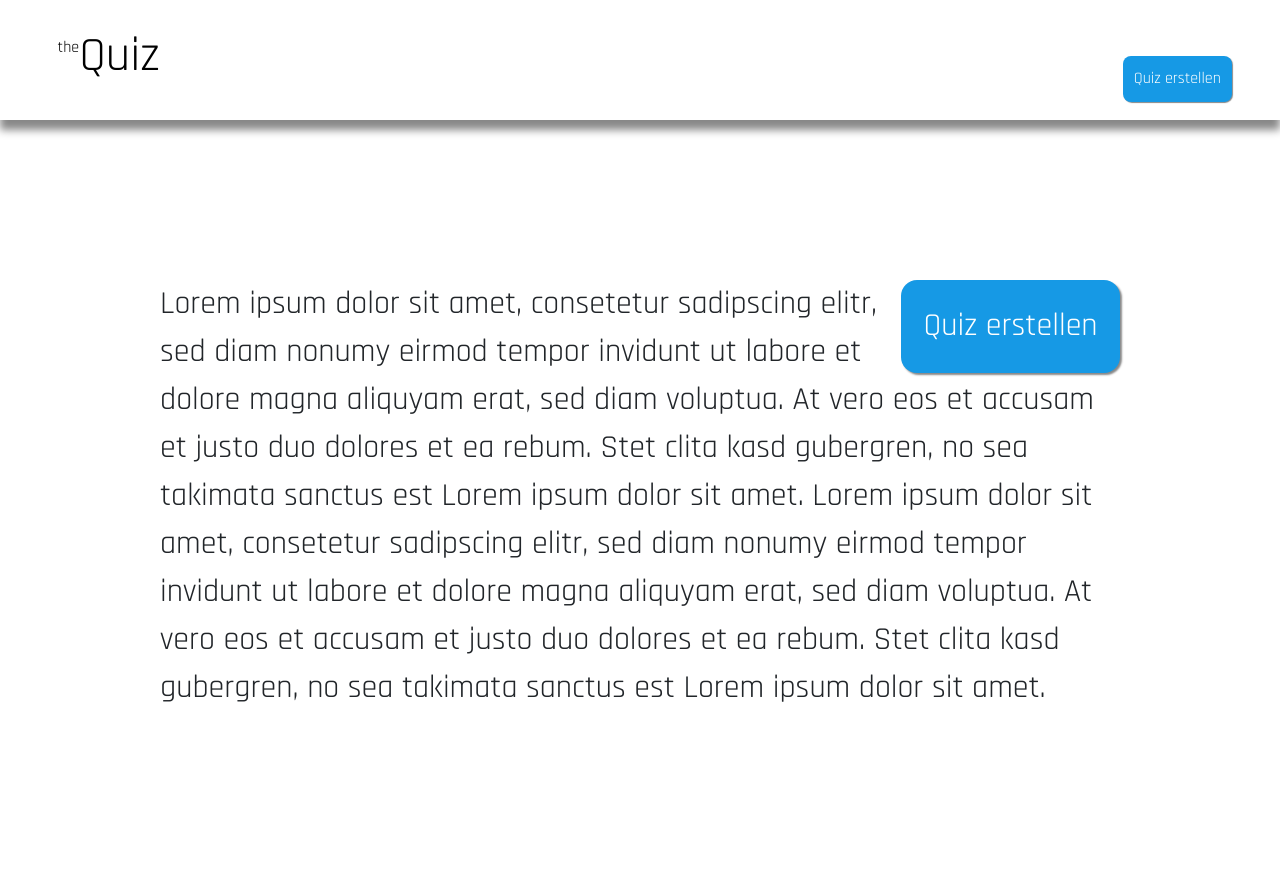
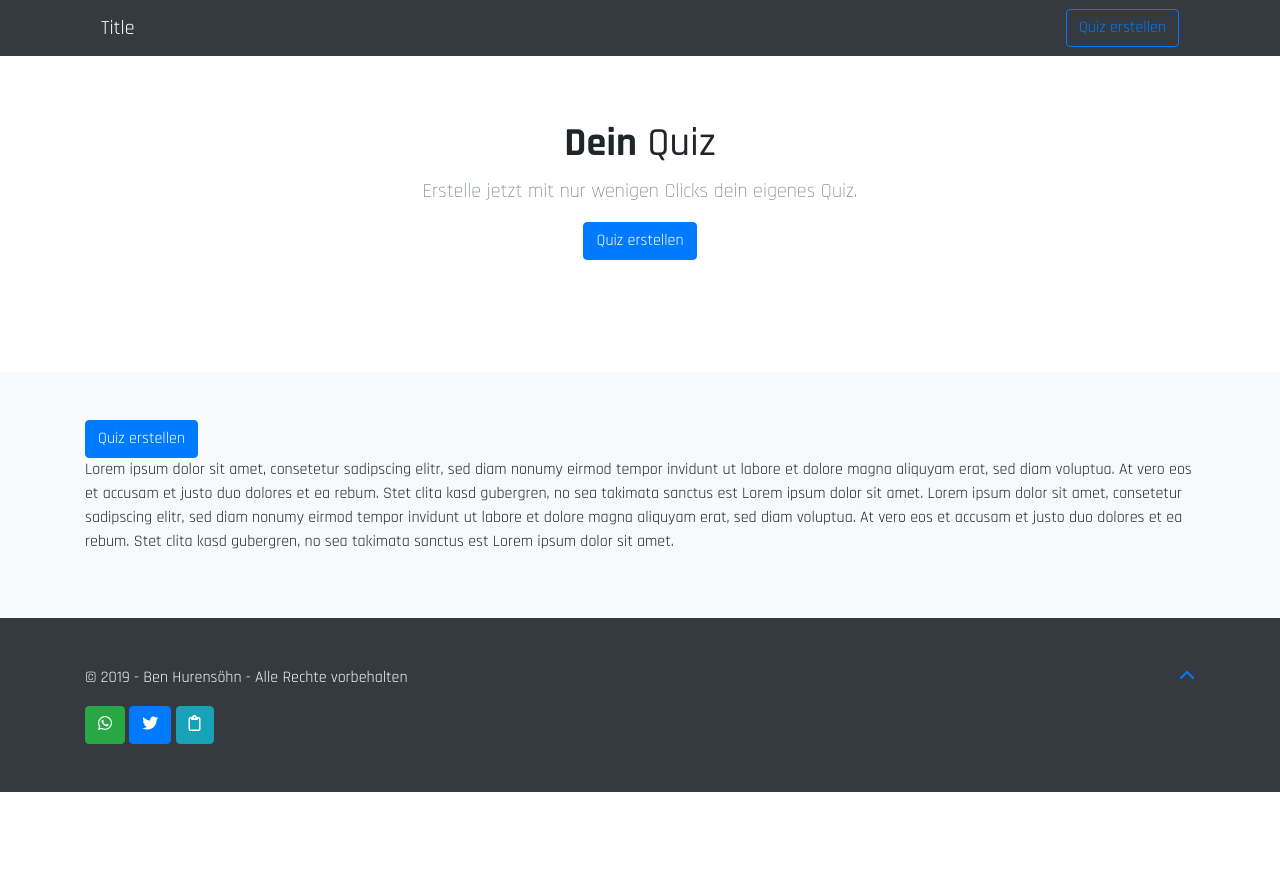
Before and after one commit to phgilde/quiz, a Flask app: page / in a window 1280 px wide. After the commit the page ends 792 px from the top, so only its background shows below. Run offline with Flask 2, Linux system fonts and the light colour scheme; some libraries are stand-ins or nearby versions.

Commit message:
front-end

```diff
--- a/app/static/css/main.css
+++ b/app/static/css/main.css
@@ -1,8 +1,16 @@
 body {
   font-family: 'Rajdhani', sans-serif;
+  background-color: #FFFFFF;
+}
+.jumbotron {
+  background-color: #FFFFFF;
 }
 .content {
   margin: 5em;
+}
+.inhalt {
+  width: 100%;
+  background-color: #F8F9FA;
 }
 .contentsmall {
   width: 100%;
--- a/app/templates/base.html
+++ b/app/templates/base.html
@@ -11,6 +11,7 @@
     <link href="https://fonts.googleapis.com/css?family=Rajdhani:300,400,500,600,700&display=swap&subset=devanagari,latin-ext" rel="stylesheet">
     <link rel="stylesheet" href="https://stackpath.bootstrapcdn.com/bootstrap/4.3.1/css/bootstrap.min.css" integrity="sha384-ggOyR0iXCbMQv3Xipma34MD+dH/1fQ784/j6cY/iJTQUOhcWr7x9JvoRxT2MZw1T" crossorigin="anonymous">
     <link href="https://fonts.googleapis.com/icon?family=Material+Icons" rel="stylesheet">
+    <script src="https://kit.fontawesome.com/7c71b1563d.js" crossorigin="anonymous"></script>
     <link rel="stylesheet" href="{{ url_for('static', filename='css/main.css') }}">
   </head>
   <body>
@@ -22,20 +23,38 @@
       </div>
     {% endfor %}
     {% endif %}
-    <div class="header">
-      <div class="hleft">
-        <a href="{{ url_for('index') }}" class="brandtop">the</a><br>
-        <a href="{{ url_for('index') }}" class="brand">Quiz</a>
+    <header>
+      <div class="bg-dark">
+        <div class="container">
+          <nav class="navbar navbar-dark bg-dark box-shadow">
+            <a class="navbar-brand d-flex align-items-center text-white" href="{{ url_for('index') }}">Title</a>
+            {% if id_ %}
+            <a href="{{ url_for('quiz', id_=id_) }}"><button type="button" name="myquiz" class="btn btn-outline-success my-2 my-sm-0" href="{{ url_for('quiz', id_=id_) }}">Mein Quiz</button></a>
+            {% else %}
+            <a href="{{ url_for('newquiz') }}"><button type="button" name="quizcreate" class="btn btn-outline-primary my-2 my-sm-0">Quiz erstellen</button></a>
+            {% endif %}
+          </nav>
+        </div>
       </div>
-      <div class="hright">
-        {% if id_ %}
-        <a href="{{ url_for('quiz', id_=id_) }}""><button type="button" name="myquiz" class="myquiz" href="{{ url_for('quiz', id_=id_) }}">Mein Quiz</button></a>
-        {% else %}
-        <a href=" {{ url_for('newquiz') }}""><button type="button" name="quizcreate" class="quizcreate">Quiz erstellen</button></a>
-        {% endif %}
-      </div>
-    </div>
+    </header>
     {% endwith %}
     {% block content %}{% endblock %}
+    <footer class="blog-footer text-light bg-dark py-5">
+      <div class="container">
+        <p class="float-right text-light">
+          <a href="#"><i class="fas fa-chevron-up"></i></a>
+        </p>
+        <p>&copy; 2019 - Ben Hurensöhn - Alle Rechte vorbehalten</p>
+        <a href="whatsapp://send?text=Text durch native Deeplink!">
+          <button type="button" class="btn btn-success"><i class="fab fa-whatsapp"></i></button>
+        </a>
+        <a href="whatsapp://send?text=Text durch native Deeplink!">
+          <button type="button" class="btn btn-primary"><i class="fab fa-twitter"></i></button>
+        </a>
+        <a href="whatsapp://send?text=Text durch native Deeplink!">
+          <button type="button" class="btn btn-info"><i class="far fa-clipboard"></i></button>
+        </a>
+      </div>
+    </footer>
   </body>
 </html>
--- a/app/templates/index.html
+++ b/app/templates/index.html
@@ -1,10 +1,27 @@
 {% extends "base.html" %}
 
 {% block content %}
-<div class="content smalltext">
-  <a href=" {{ url_for('newquiz') }}"><button type="button" name="quizcreate" class="quizcreate">Quiz erstellen</button></a>
+<main role="main">
+  <section class="jumbotron text-center">
+  <div class="container">
+    <h1 class="jumbotron-heading"><strong>Dein</strong> Quiz</h1>
+    <p class="lead text-muted">Erstelle jetzt mit nur wenigen Clicks dein eigenes Quiz.</p>
     <p>
-        Lorem ipsum dolor sit amet, consetetur sadipscing elitr, sed diam nonumy eirmod tempor invidunt ut labore et dolore magna aliquyam erat, sed diam voluptua. At vero eos et accusam et justo duo dolores et ea rebum. Stet clita kasd gubergren, no sea takimata sanctus est Lorem ipsum dolor sit amet. Lorem ipsum dolor sit amet, consetetur sadipscing elitr, sed diam nonumy eirmod tempor invidunt ut labore et dolore magna aliquyam erat, sed diam voluptua. At vero eos et accusam et justo duo dolores et ea rebum. Stet clita kasd gubergren, no sea takimata sanctus est Lorem ipsum dolor sit amet.
+      {% if id_ %}
+      <a href="{{ url_for('quiz', id_=id_) }}"><button type="button" name="myquiz" class="btn btn-success my-2 my-sm-0" href="{{ url_for('quiz', id_=id_) }}">Mein Quiz</button></a>
+      {% else %}
+      <a href="{{ url_for('newquiz') }}"><button type="button" name="quizcreate" class="btn btn-primary my-2 my-sm-0">Quiz erstellen</button></a>
+      {% endif %}
     </p>
-</div>
+  </div>
+</section>
+  <div class="py-5 bg-light">
+    <div class="container">
+      <a href=" {{ url_for('newquiz') }}"><button type="button" name="quizcreate" class="btn btn-primary">Quiz erstellen</button></a>
+        <p>
+          Lorem ipsum dolor sit amet, consetetur sadipscing elitr, sed diam nonumy eirmod tempor invidunt ut labore et dolore magna aliquyam erat, sed diam voluptua. At vero eos et accusam et justo duo dolores et ea rebum. Stet clita kasd gubergren, no sea takimata sanctus est Lorem ipsum dolor sit amet. Lorem ipsum dolor sit amet, consetetur sadipscing elitr, sed diam nonumy eirmod tempor invidunt ut labore et dolore magna aliquyam erat, sed diam voluptua. At vero eos et accusam et justo duo   dolores et ea rebum. Stet clita kasd gubergren, no sea takimata sanctus est Lorem ipsum dolor sit amet.
+        </p>
+    </div>
+  </div>
+</main>
 {% endblock %}
```
